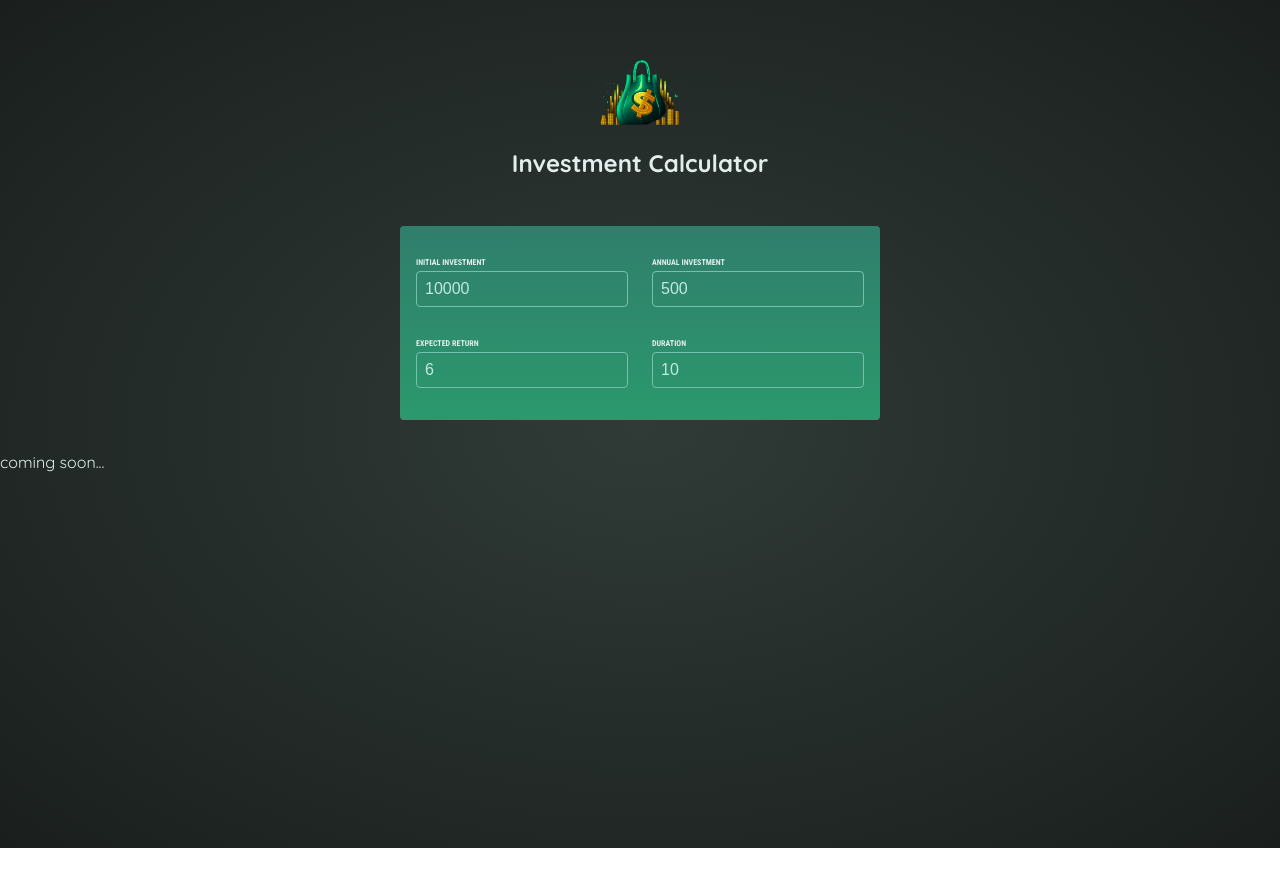
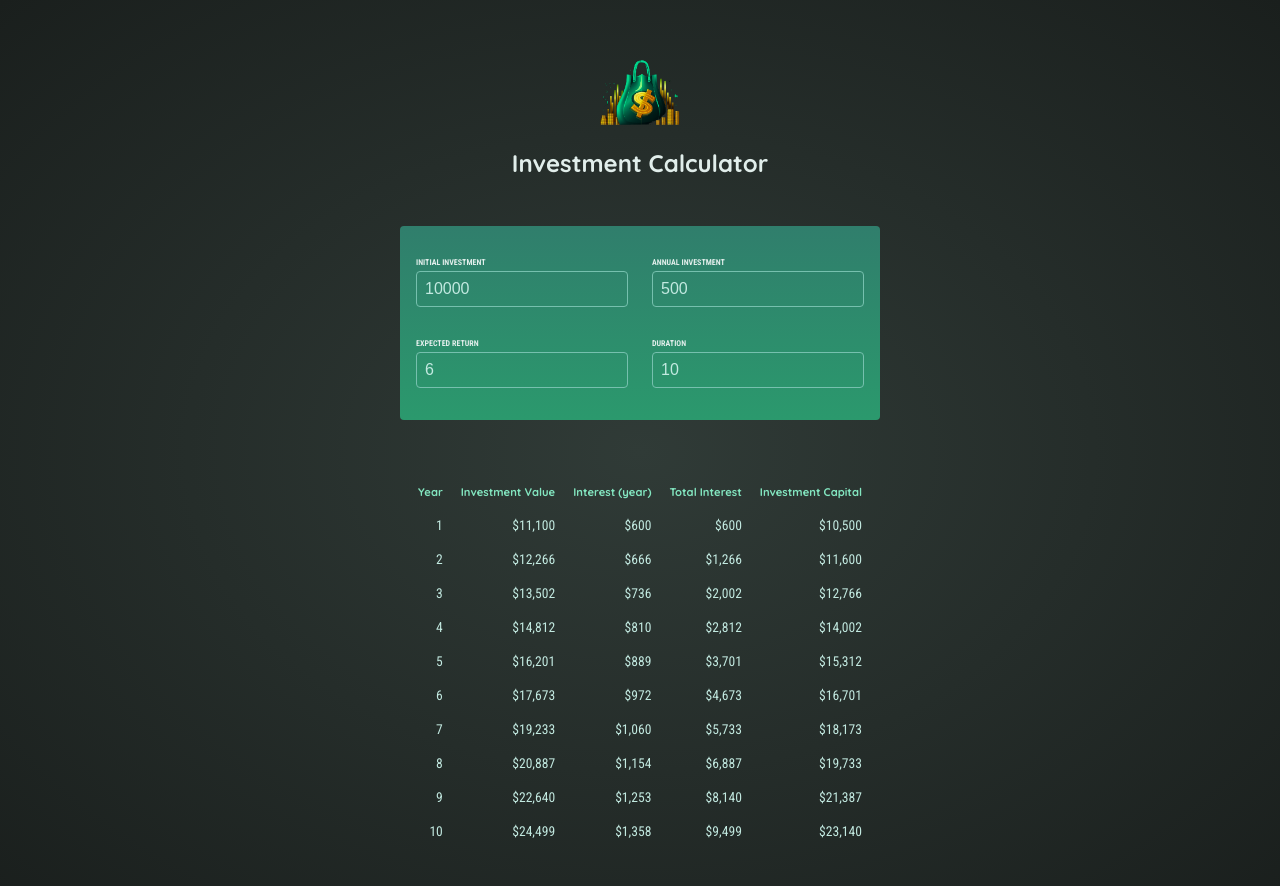
Before and after one commit to saladinhodzic/The-Almost-Final-Countdown, a React (Vite) app: page / in a window 1280 px wide. Shown: the top 886 px of the page. Before the commit the page ends 848 px from the top, so only its background shows below. Built offline with nearby package versions, Linux system fonts and the light colour scheme.

Commit message:
Finishing the Investment Calculator App

```diff
--- a/src/App.jsx
+++ b/src/App.jsx
@@ -14,7 +14,7 @@ function App() {
     setValues((prev) => {
       return {
         ...prev,
-        [inputIdentifier]: newValue,
+        [inputIdentifier]: +newValue,
       };
     });
   };
--- a/src/components/Results.jsx
+++ b/src/components/Results.jsx
@@ -1,4 +1,41 @@
+import { calculateInvestmentResults, formatter } from "../util/investment";
 export default function Results({ values }) {
-  console.log(values);
-  return <p>coming soon...</p>;
+  const yearData = calculateInvestmentResults(values);
+  const initialInvestment =
+    yearData[0].valueEndOfYear -
+    yearData[0].interest -
+    yearData[0].annualInvestment;
+  console.log(yearData);
+  return (
+    <table id="result">
+      <thead>
+        <tr>
+          <th>Year</th>
+          <th>Investment Value</th>
+          <th>Interest (year)</th>
+          <th>Total Interest</th>
+          <th>Investment Capital</th>
+        </tr>
+      </thead>
+      <tbody>
+        {yearData.map((year) => {
+          const totalInterest =
+            year.valueEndOfYear -
+            year.annualInvestment * year.year -
+            initialInvestment;
+
+          const totalAmountInvested = year.valueEndOfYear - year.interest;
+          return (
+            <tr key={year.year}>
+              <td>{year.year}</td>
+              <td>{formatter.format(year.valueEndOfYear)}</td>
+              <td>{formatter.format(year.interest)}</td>
+              <td>{formatter.format(totalInterest)}</td>
+              <td>{formatter.format(totalAmountInvested)}</td>
+            </tr>
+          );
+        })}
+      </tbody>
+    </table>
+  );
 }
```
